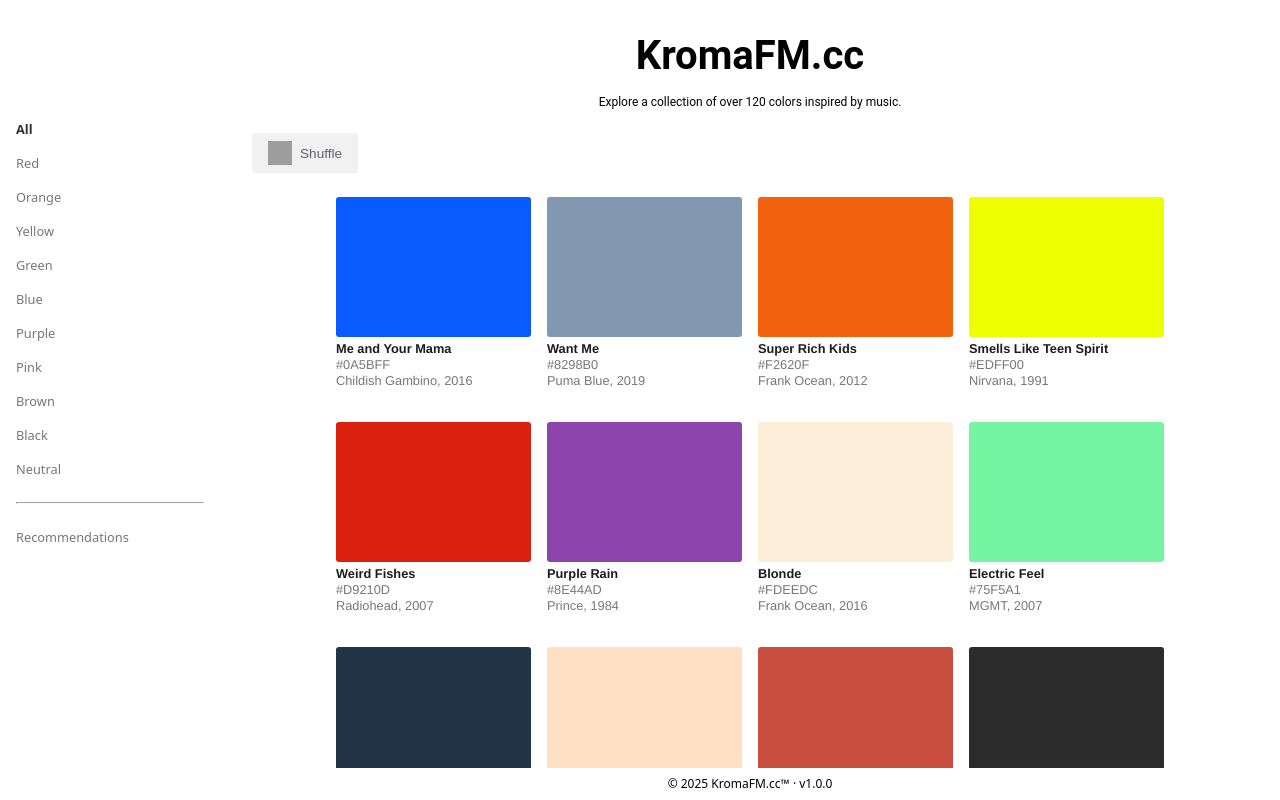
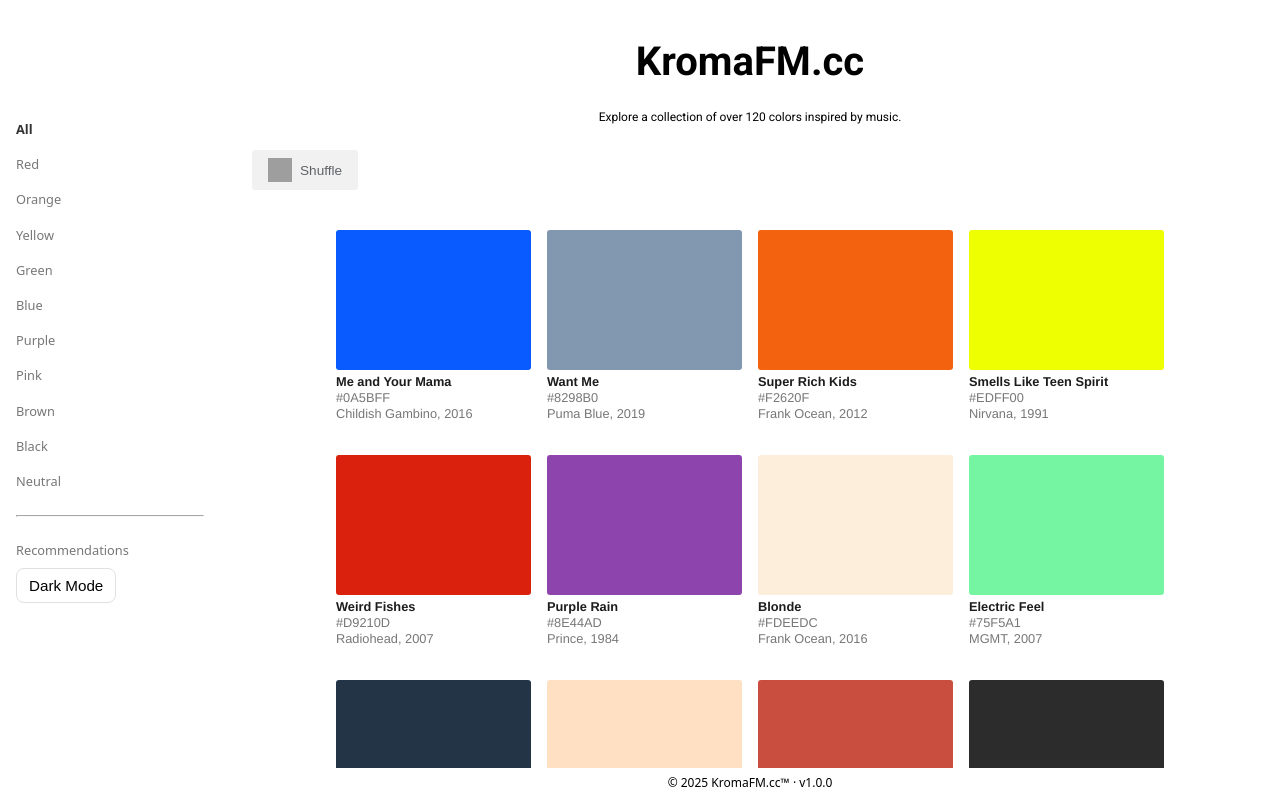
Before and after one commit to UglyMice/KromaFM.cc, a React (Vite) app: page / in a window 1280 px wide. Built offline with nearby package versions, Linux system fonts and the light colour scheme; grey boxes are pictures that could not be loaded.

Commit message:
Start V2: added dark mode support and swatch glow on hover

```diff
--- a/index.css
+++ b/index.css
@@ -5,12 +5,39 @@
   line-height: 1.5;
   font-weight: 400;
 
-  color-scheme: light dark;
+  /* base theme variables (light mode) */
+  --bg: #ffffff;
+  --color-name: rgb(28, 28, 28);
+  --color-details: #777;
+  --accent: #ff8c42;
+  --border: #e0e0e0;
+  --card: #f8f8f8;
 
+  /* existing optimizations */
   font-synthesis: none;
   text-rendering: optimizeLegibility;
   -webkit-font-smoothing: antialiased;
   -moz-osx-font-smoothing: grayscale;
+
+  color-scheme: light dark;
+}
+
+/* DARK MODE OVERRIDES */
+.dark-mode {
+  --bg: #1e1e1e;
+  --color-name: #ffffff;
+  --color-details: #777;
+  --text: #f5f5f5;
+  --accent: #ffb347;
+  --border: #333333;
+  --card: #2a2a2a;
+}
+
+/* GLOBAL BASE STYLES */
+body {
+  background-color: var(--bg);
+  color: var(--text);
+  transition: background-color 0.3s ease, color 0.3s ease;
 }
 
 /* Reset */
--- a/src/components/App.css
+++ b/src/components/App.css
@@ -61,6 +61,7 @@
   overflow-y: auto;
   max-height: 100%;
   gap: 2.8rem 1rem;
+  padding-top: 1rem;
 }
 
 .swatch {
--- a/src/components/ColorSwatch.css
+++ b/src/components/ColorSwatch.css
@@ -1,7 +1,6 @@
 .swatch-container {
   display: flex;
   flex-direction: column;
-  flex: 0 0 calc(20% - 2rem); /* 5 per row, accounting for gap */
 }
 
 .swatch-block {
@@ -31,18 +30,24 @@
   opacity: 1;
 }
 
+/* Glow effect only in dark mode */
+body.dark-mode .swatch-block:hover {
+  box-shadow: 0 0 10px 4px var(--glow);
+  transition: box-shadow 0.3s ease;
+}
+
 .swatch-details {
   padding-top: 4px;
 }
 
 #swatch-name {
-  color: rgb(28, 28, 28);
+  color: var(--color-name);
   font-size: 0.80rem;
   font-weight: bold;
 }
 
 .swatch-details p {
-  color: #777;
+  color: var(--color-details);
   font-family: Helvetica, system-ui, Arial, sans-serif;
   font-size: 0.80rem;
   line-height: 1rem;
--- a/src/components/ColorSwatch.jsx
+++ b/src/components/ColorSwatch.jsx
@@ -12,10 +12,13 @@
     };
 
     return (
-      <div className="swatch-conatiner">
+      <div className="swatch-container">
         <div
         className="swatch-block"
-        style={{ backgroundColor: hex }}
+        style={{
+          backgroundColor: hex,
+          "--glow": hex
+        }}
         onClick={handleCopy}>
           <div className="hover-overlay">{copied ? "Copied!" : hex}</div>
         </div>
--- a/src/components/SidebarMenu.css
+++ b/src/components/SidebarMenu.css
@@ -9,11 +9,27 @@
     font-weight: bold;
   }
 
+  /* THEME BTN */
+  .darkmode-toggle {
+  background: none;
+  border: 1px solid var(--border);
+  color: var(--text);
+  padding: 8px 12px;
+  border-radius: 8px;
+  cursor: pointer;
+  font-size: 0.95rem;
+  transition: all 0.3s ease;
+}
+
+.darkmode-toggle:hover {
+  background-color: var(--card);
+}
+
 /* Base sidebar styles */
 .sidebar {
     min-width: 220px;
     max-width: 220px;
-    background-color: #ffffff;
+    background-color: var(--bg);
     padding: 7rem 1rem 1rem 1rem;
     height: 100vh;
     font-size: 0.80rem;
--- a/src/components/SidebarMenu.jsx
+++ b/src/components/SidebarMenu.jsx
@@ -1,7 +1,7 @@
 import React, { useState, useEffect } from "react";
 import { Link } from "react-router-dom";
 import "./SidebarMenu.css";
-
+import { useDarkMode } from "../context/DarkModeContext";
 
 
 const categories = ["All", "Red", "Orange", "Yellow", "Green", "Blue", "Purple", "Pink", "Brown", "Black", "Neutral"];
@@ -21,6 +21,9 @@
 };
 
 function SidebarMenu({ selectedCategory, onSelectCategory }) {
+  const { isDarkMode, setIsDarkMode } = useDarkMode();
+  const toggleDarkMode = () => setIsDarkMode((prev) => !prev);
+
   const [isOpen, setIsOpen] = useState(false);
   const [isMobile, setIsMobile] = useState(
     typeof window !== "undefined" ? window.innerWidth <= 900 : false
@@ -81,6 +84,13 @@
           >
             Recommendations
           </Link>
+
+          <div style={{ padding: "0.5rem 0" }}>
+              <button onClick={toggleDarkMode} className="darkmode-toggle">
+                {isDarkMode ? "Light Mode" : "Dark Mode"}
+              </button>
+          </div>
+
         </div>
       </nav>
     </>
--- /dev/null
+++ b/src/context/DarkModeContext.jsx
@@ -0,0 +1,22 @@
+import React, { createContext, useContext, useEffect, useState } from "react";
+
+const DarkModeContext = createContext();
+
+export const DarkModeProvider = ({ children }) => {
+  const [isDarkMode, setIsDarkMode] = useState(() => {
+    return localStorage.getItem("darkMode") === "true";
+  });
+
+  useEffect(() => {
+    document.body.classList.toggle("dark-mode", isDarkMode);
+    localStorage.setItem("darkMode", isDarkMode);
+  }, [isDarkMode]);
+
+  return (
+    <DarkModeContext.Provider value={{ isDarkMode, setIsDarkMode }}>
+      {children}
+    </DarkModeContext.Provider>
+  );
+};
+
+export const useDarkMode = () => useContext(DarkModeContext);
```
Also changed, not shown: src/main.jsx (+6 -11 lines).
